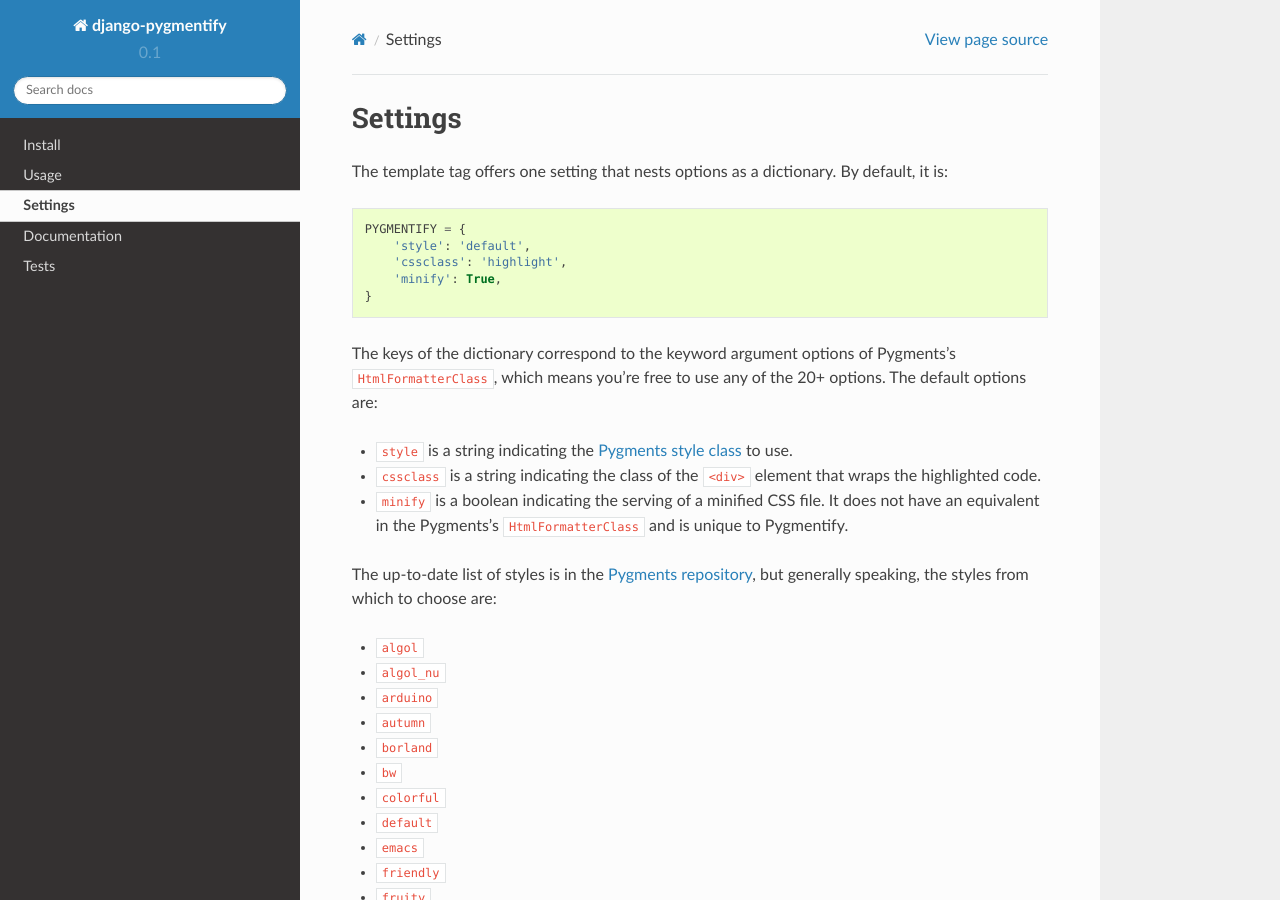
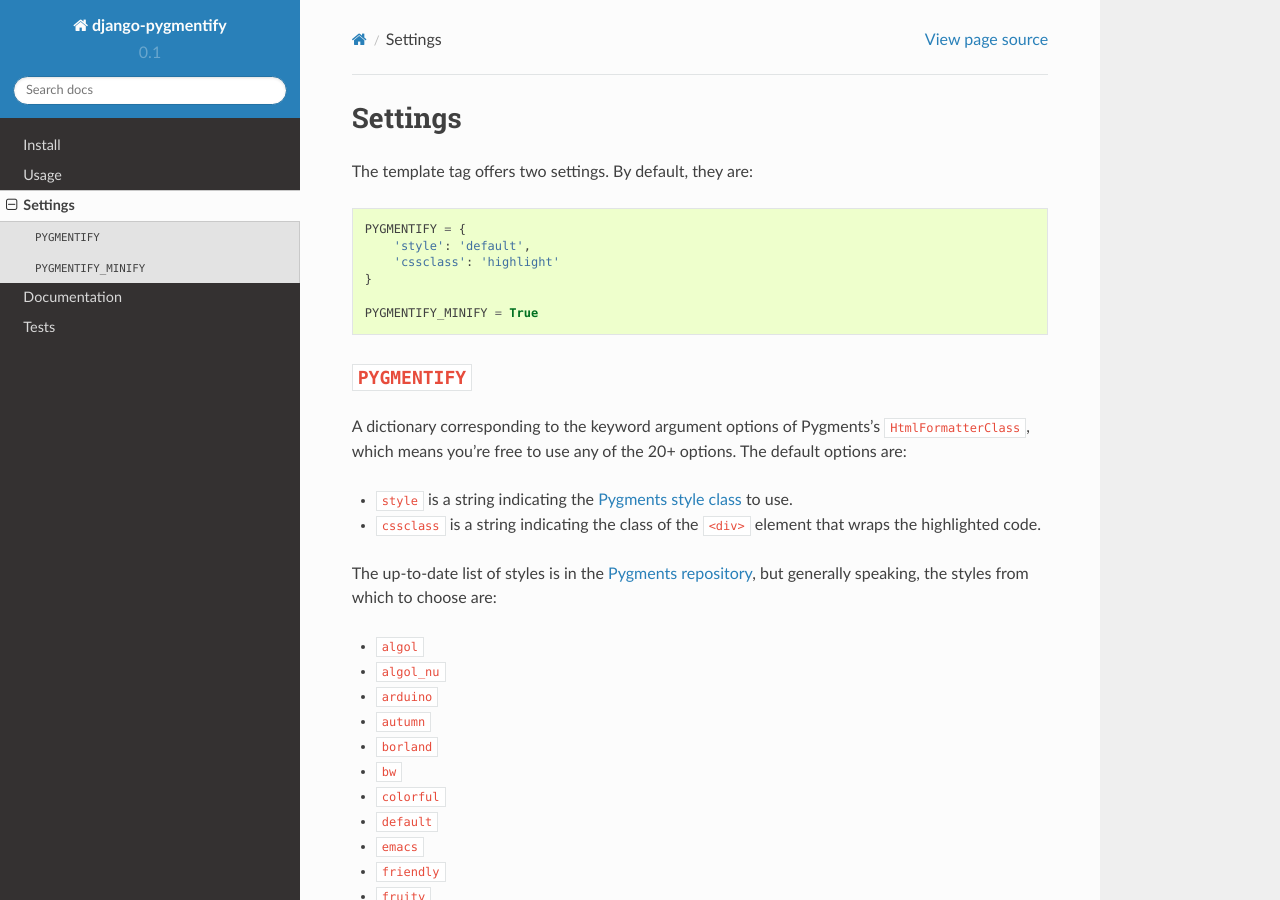
Before and after one commit to richardcornish/django-pygmentify, a Sphinx documentation site: the page built from docs/settings.rst, in a window 1280 px wide and 900 px high. Built offline with Sphinx 7.4.7 and the Read the Docs theme 2.0.0, drawn with Linux system fonts in a browser that asks for light colours; some of the changed text lies outside the part shown.

Commit message:
Updated docs

```diff
--- a/README.rst
+++ b/README.rst
@@ -61,8 +61,3 @@
 
    <div class="highlight"><pre class="python"><span></span><span class="k">print</span><span class="p">(</span><span class="s2">&quot;Hello, world!&quot;</span><span class="p">)</span>
    </pre></div>
-
-Upgrading
-=========
-
-The syntax of the template tags `changed <https://github.com/richardcornish/django-pygmentify/commit/0e73db8f220304f9c496b7d43c2e1586bbaf59eb>`_ in version 0.3.0 from a template filter, ``{% filter pygmentify %}``, to a more robust template tag, ``{% pygmentify %}``. Consult the `usage documentation <https://django-pygmentify.readthedocs.io/en/latest/usage.html>`_ for instructions.
--- a/docs/index.rst
+++ b/docs/index.rst
@@ -65,11 +65,6 @@
    <div class="highlight"><pre class="python"><span></span><span class="k">print</span><span class="p">(</span><span class="s2">&quot;Hello, world!&quot;</span><span class="p">)</span>
    </pre></div>
 
-Upgrading
-=========
-
-The syntax of the template tags `changed <https://github.com/richardcornish/django-pygmentify/commit/0e73db8f220304f9c496b7d43c2e1586bbaf59eb>`_ in version 0.3.0 from a template filter, ``{% filter pygmentify %}``, to a more robust template tag, ``{% pygmentify %}``. Consult the `usage documentation <https://django-pygmentify.readthedocs.io/en/latest/usage.html>`_ for instructions.
-
 Contents
 ========
 
--- a/docs/settings.rst
+++ b/docs/settings.rst
@@ -3,24 +3,27 @@
 Settings
 ********
 
-The template tag offers one setting that nests options as a dictionary. By default, it is:
+The template tag offers two settings. By default, they are:
 
 .. code-block:: python
 
    PYGMENTIFY = {
        'style': 'default',
-       'cssclass': 'highlight',
-       'minify': True,
+       'cssclass': 'highlight'
    }
 
-The keys of the dictionary correspond to the keyword argument options of Pygments's |HtmlFormatterClass|_, which means you're free to use any of the 20+ options. The default options are:
+   PYGMENTIFY_MINIFY = True
+
+``PYGMENTIFY``
+==============
+
+A dictionary corresponding to the keyword argument options of Pygments's |HtmlFormatterClass|_, which means you're free to use any of the 20+ options. The default options are:
 
 .. |HtmlFormatterClass| replace:: ``HtmlFormatterClass``
 .. _HtmlFormatterClass: http://pygments.org/docs/formatters/#HtmlFormatter
 
 * ``style`` is a string indicating the `Pygments style class <http://pygments.org/docs/styles/>`_ to use.
 * ``cssclass`` is a string indicating the class of the ``<div>`` element that wraps the highlighted code.
-* ``minify`` is a boolean indicating the serving of a minified CSS file. It does not have an equivalent in the Pygments's ``HtmlFormatterClass`` and is unique to Pygmentify.
 
 The up-to-date list of styles is in the `Pygments repository <https://bitbucket.org/birkenfeld/pygments-main/src/a042025b350cd9c9461f7385d9ba0f13cdb01bb9/pygments/styles/__init__.py?at=default&fileviewer=file-view-default>`_, but generally speaking, the styles from which to choose are:
 
@@ -58,4 +61,7 @@
 
 If you want to `create your own style <http://pygments.org/docs/styles/#creating-own-styles>`_, follow the Pygments documentation by creating a ``Style`` class, registering it as a plugin, and passing its ``name`` attribute to the value of the ``style`` key of the ``PYGMENTIFY`` setting.
 
-Previously only two settings, ``PYGMENTIFY_CSSCLASS`` and ``PYGMENTIFY_STYLE``, were offered, corresponding respectively to the ``cssclass`` and ``style`` keys in ``PYGMENTIFY``.
+``PYGMENTIFY_MINIFY``
+=====================
+
+* A boolean indicating the serving of a minified CSS file. The app serves the minified file by default.
```
